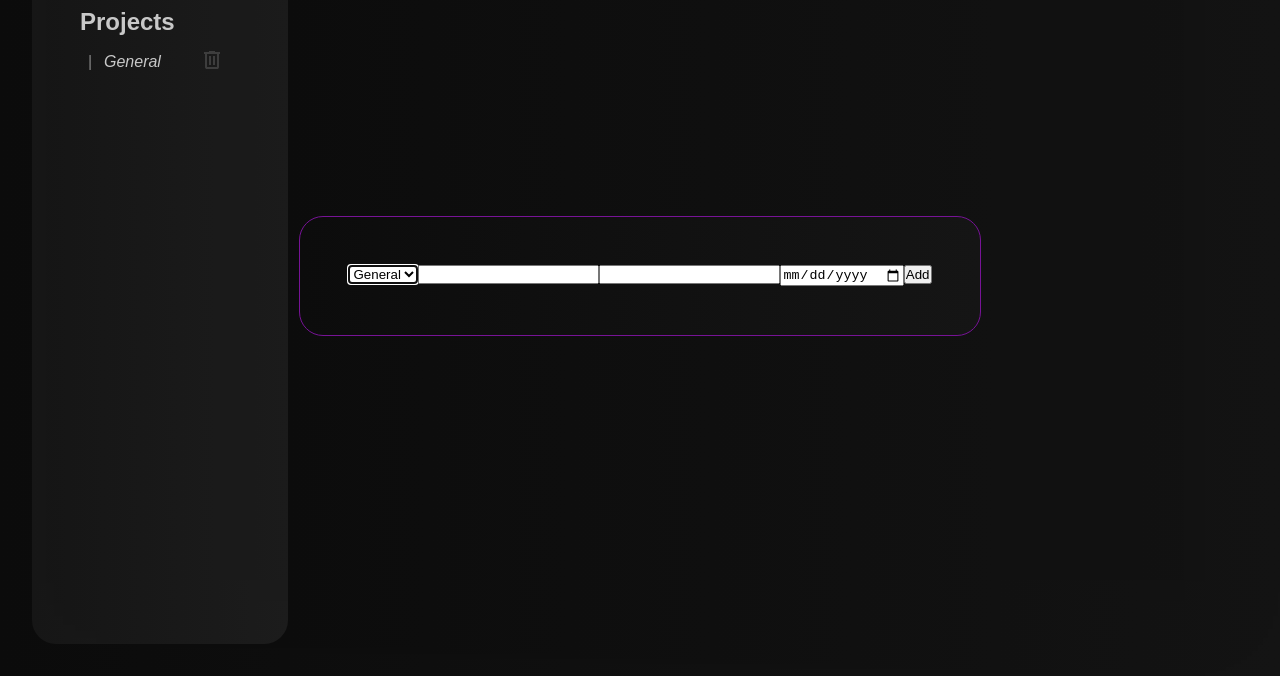
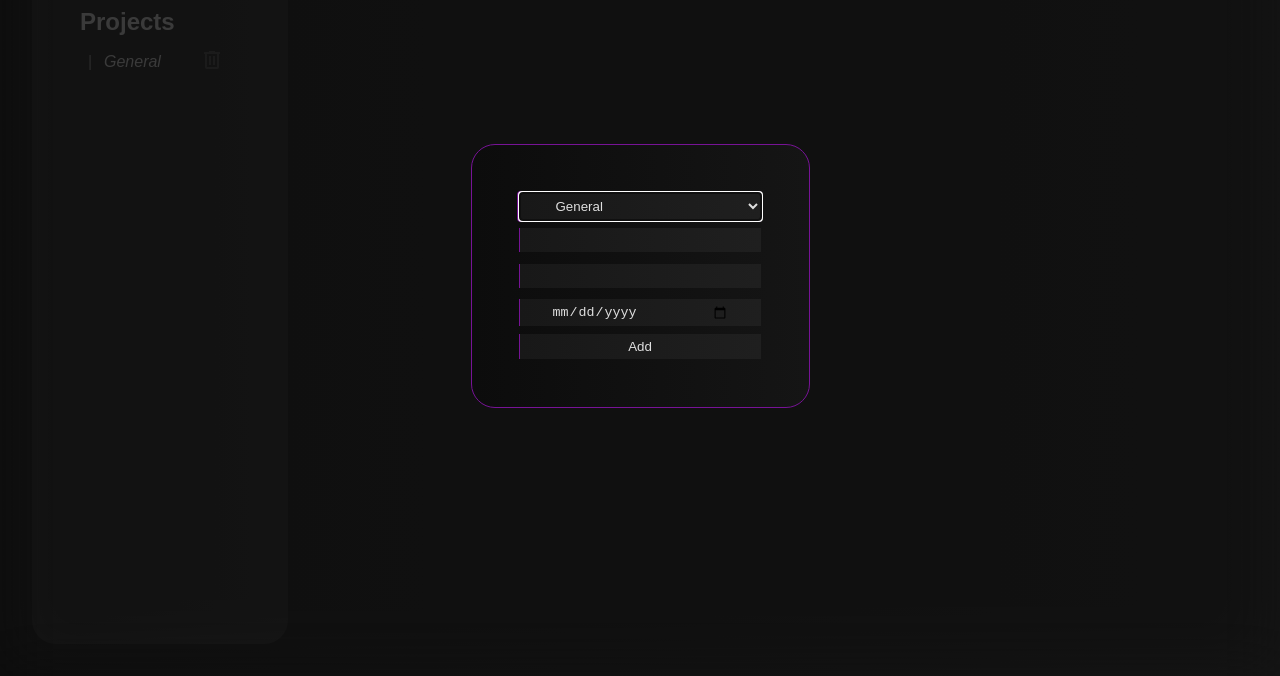
Before and after one commit to WujecDamian/odin-ToDoApp, a website built with webpack: page src/template.html in a window 1280 px wide. Both pictures are taken after a click on the button 1074 px from the left and 33 px from the top of the page. Shown: the part 124-800 px from the top of the page. Built offline with nearby package versions, Linux system fonts and the light colour scheme; files whose address does not match are found by name.

Commit message:
style: style dialog modal

```diff
--- a/src/style.css
+++ b/src/style.css
@@ -61,8 +61,35 @@ dialog {
   border: 1px solid var(--accent);
   padding: 3rem;
 }
-::backdrop {
-  filter: blur(50px);
+dialog form {
+  display: flex;
+  flex-direction: column;
+  gap: 0.5rem;
+}
+dialog form input,
+dialog form select,
+dialog form select option {
+  padding: 0.3rem 2rem;
+  background: var(--gray);
+  border: none;
+  filter: drop-shadow(-1px 0px 0.4px var(--accent));
+  color: var(--light);
+}
+dialog form select option {
+  background-color: rgb(31, 31, 31);
+  font-weight: 900;
+  text-transform: uppercase;
+  font-size: 1rem;
+}
+dialog form input:focus-visible,
+dialog form input:active {
+  outline: var(--accent) auto 1px;
+  border: none;
+}
+
+dialog::backdrop {
+  background-color: rgba(17, 17, 17, 0.8);
+  filter: blur(2rem);
 }
 .add__button {
   cursor: pointer;
```
